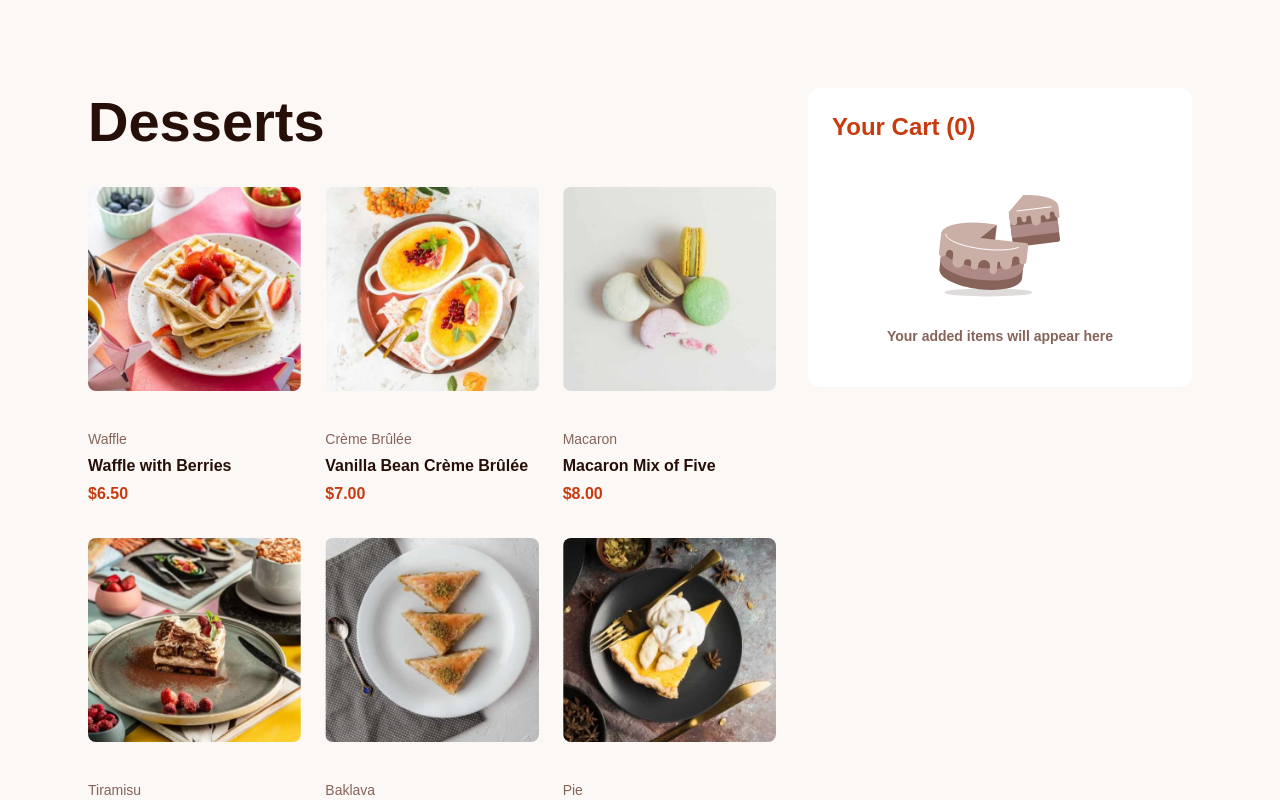
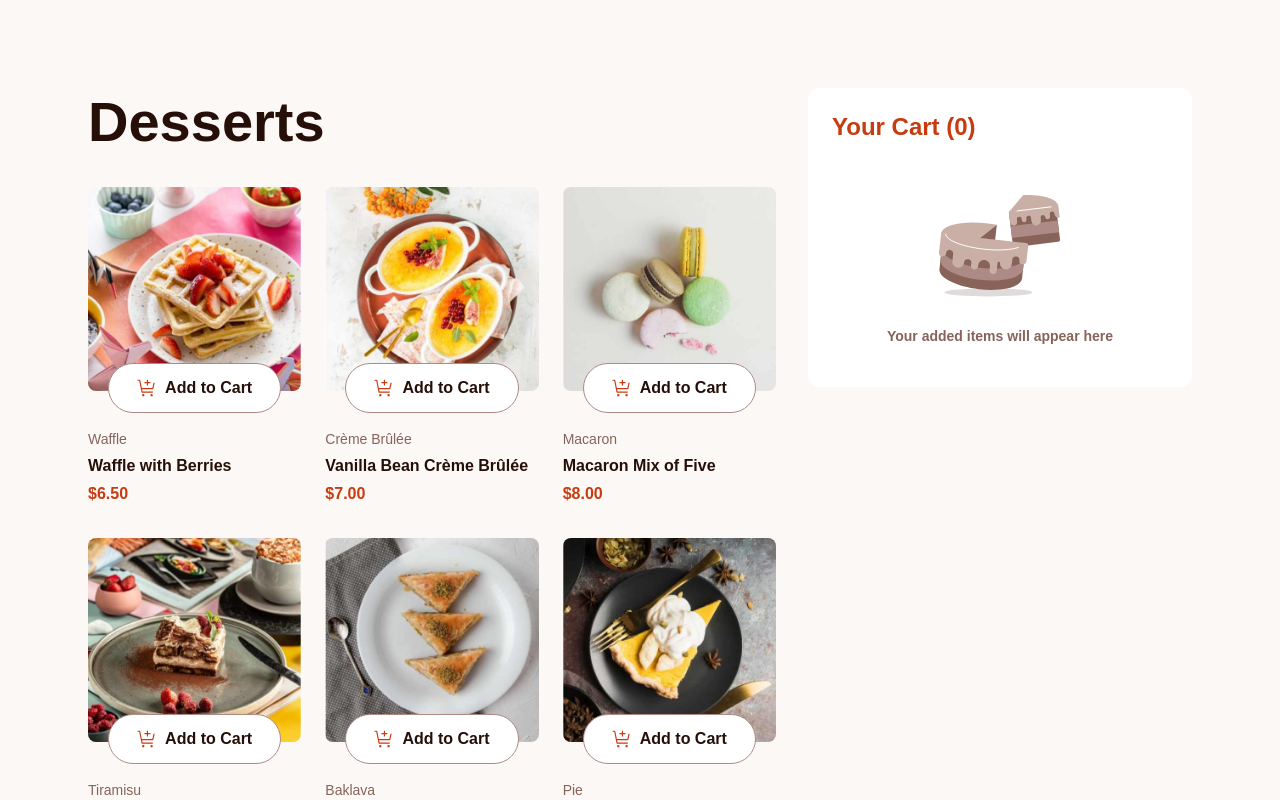
Before and after one commit to Orliland/product_list_with_cart, a React (Vite) app: page / in a window 1280 px wide. Shown: the top 800 px of the page. Built offline with nearby package versions, Linux system fonts and the light colour scheme.

Commit message:
add button icon

```diff
--- a/src/Buttons.css
+++ b/src/Buttons.css
@@ -30,7 +30,7 @@
   background-color: rgba(0, 0, 0, 0.25);
 }
 
-.button__add-cart {
+.button--secondary {
   position: absolute;
   bottom: 0;
   display: flex;
@@ -38,21 +38,26 @@
   align-items: center;
   gap: var(--s-100);
 
+  width: auto;
   padding: var(--s-150) 2.8rem;
   border: 0.1rem solid var(--rose-400);
-  border-radius: 999rem;
 
   background-color: var(--white);
   color: var(--rose-900);
 }
 
-.button__add-cart img {
+.button--secondary:hover.button::before {
+  content: "";
+  width: 0rem;
+  height: 0rem;
+}
+
+.button__icon {
   width: 2rem;
   height: 2rem;
 }
 
-.button__add-cart:hover {
-  cursor: pointer;
+.button--secondary:hover {
   color: var(--red);
 }
 
--- a/src/Buttons.jsx
+++ b/src/Buttons.jsx
@@ -5,39 +5,63 @@ import RemoveIcon from "./assets/icon-remove-item.svg";
 
 import "./Buttons.css";
 
-export const AddToCart = ({ id, onAddToCart }) => {
+const Icon = ({ icon }) => {
+  let selectedIcon;
+  switch (icon) {
+    case "cart":
+      selectedIcon = CartIcon;
+  }
+
+  return <img src={selectedIcon} alt="icon" className="button__icon" />;
+};
+
+export const Button = ({ children, type, onClick, icon }) => {
   return (
     <button
-      className="button__add-cart text__preset__4--bold"
-      onClick={() => onAddToCart(id)}
+      className={`button ${type && "button--" + type} text__preset__3`}
+      onClick={() => onClick()}
     >
-      <img src={CartIcon} alt="Add to cart" />
-      Add to Cart
+      {icon != undefined ? <Icon icon={icon} /> : null}
+      <span>{children}</span>
     </button>
   );
 };
 
-export const ControlCart = ({
-  id,
-  onAddToCart,
-  onRemoveFromCart,
-  cartCountProduct,
-}) => {
-  return (
-    <div className="button--control">
-      <button
-        className="button--control__item"
-        onClick={() => onRemoveFromCart(id)}
-      >
-        <img src={DecreaseIcon} alt="Remove once from cart" />
-      </button>
-      <span className="text__preset__4--bold">{cartCountProduct}</span>
-      <button className="button--control__item" onClick={() => onAddToCart(id)}>
-        <img src={AddIcon} alt="Add once product to cart" />
-      </button>
-    </div>
-  );
-};
+export const ButtonContainer = () => {};
+
+// export const AddToCart = ({ id, onAddToCart }) => {
+//   return (
+//     <button
+//       className="button__add-cart text__preset__4--bold"
+//       onClick={() => onAddToCart(id)}
+//     >
+//       <img src={CartIcon} alt="Add to cart" />
+//       Add to Cart
+//     </button>
+//   );
+// };
+
+// export const ControlCart = ({
+//   id,
+//   onAddToCart,
+//   onRemoveFromCart,
+//   cartCountProduct,
+// }) => {
+//   return (
+//     <div className="button--control">
+//       <button
+//         className="button--control__item"
+//         onClick={() => onRemoveFromCart(id)}
+//       >
+//         <img src={DecreaseIcon} alt="Remove once from cart" />
+//       </button>
+//       <span className="text__preset__4--bold">{cartCountProduct}</span>
+//       <button className="button--control__item" onClick={() => onAddToCart(id)}>
+//         <img src={AddIcon} alt="Add once product to cart" />
+//       </button>
+//     </div>
+//   );
+// };
 
 export const RemoveProduct = ({ id, onRemoveProduct }) => {
   return (
@@ -50,11 +74,3 @@ export const RemoveProduct = ({ id, onRemoveProduct }) => {
     </button>
   );
 };
-
-export const Button = ({ children, onClick }) => {
-  return (
-    <button className="button text__preset__3" onClick={() => onClick()}>
-      <span>{children}</span>
-    </button>
-  );
-};
--- a/src/Product/ProductCard.jsx
+++ b/src/Product/ProductCard.jsx
@@ -1,3 +1,4 @@
+import { Button } from "../Buttons";
 import "./ProductCard.css";
 
 const ProductCard = ({ product }) => {
@@ -13,6 +14,7 @@ const ProductCard = ({ product }) => {
         {/* TODO: add buttons */}
         {/*
 
+
         {cartProducts[product.id] ? (
           <ControlCart
             id={product.id}
@@ -25,6 +27,10 @@ const ProductCard = ({ product }) => {
         )}
 
         */}
+
+        <Button type="secondary" icon="cart">
+          Add to Cart
+        </Button>
       </div>
 
       <div className="card__body">
--- a/src/Products.jsx
+++ b/src/Products.jsx
@@ -49,7 +49,9 @@ export const MinifiedProducts = ({
       />
     );
 
-    minifiedProducts.push(<hr className="minified-product__divisor" />);
+    minifiedProducts.push(
+      <hr key={productID + "hr"} className="minified-product__divisor" />
+    );
   });
 
   minifiedProducts.pop();
```
